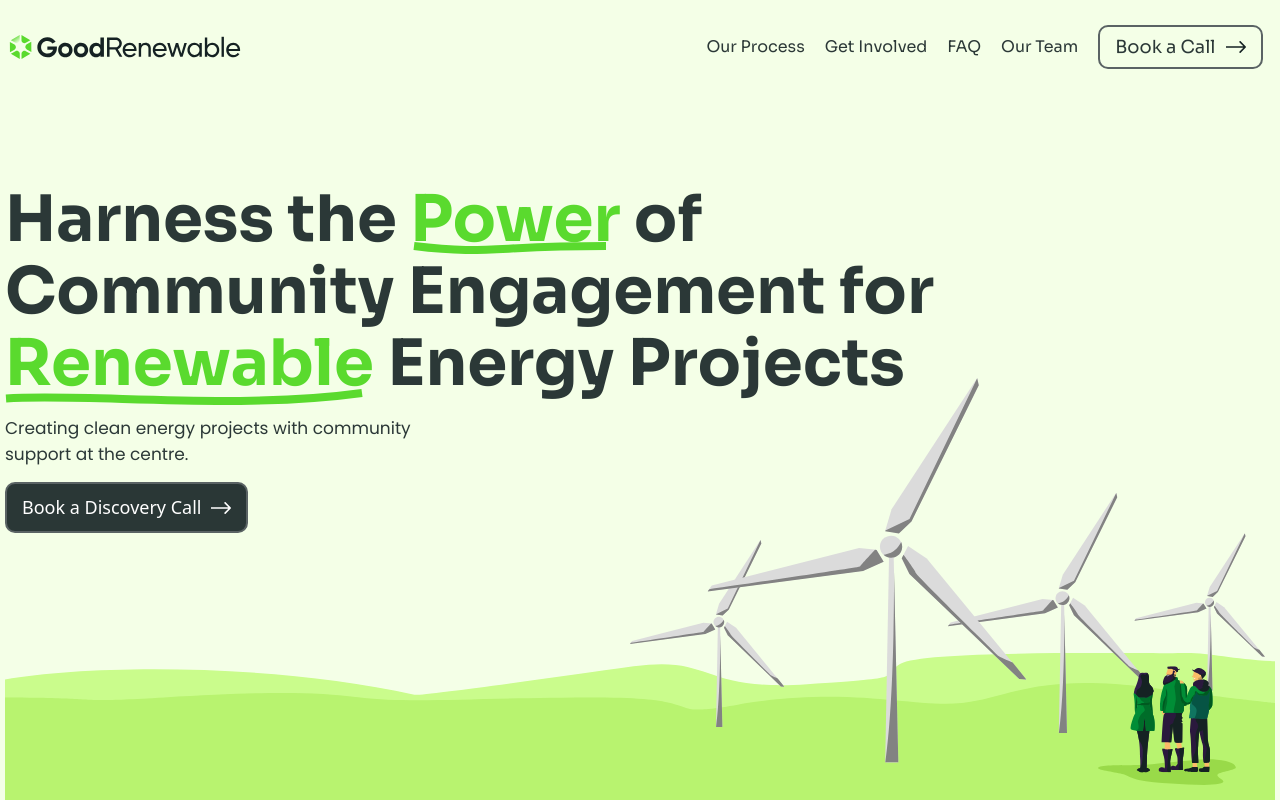
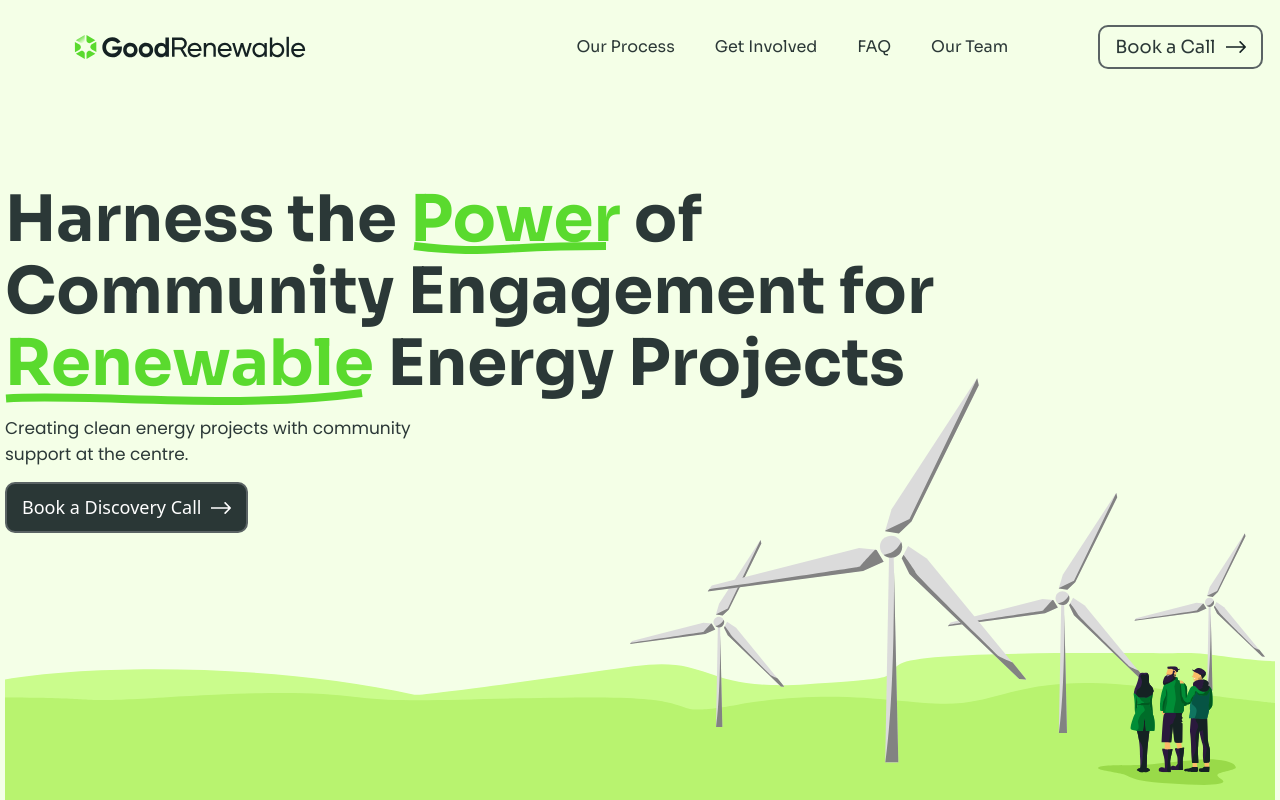
Before and after one commit to elghanbibadr/GoodRenewable, a React (Vite) app: page / in a window 1280 px wide. Shown: the top 800 px of the page. Built offline with nearby package versions, Linux system fonts and the light colour scheme.

Commit message:
add changes to nav section

```diff
--- a/src/componenet/Nav/Nav.jsx
+++ b/src/componenet/Nav/Nav.jsx
@@ -36,17 +36,17 @@ const Nav = () => {
 
   return (
     <header className={` ${isSticky ? 'fixed inset-0 z-[999999999] shadow-lg h-fit bg-white' : ''}`}>
-    <nav className=' flex py-4  items-center justify-between flex-wrap relative md:flex-nowrap md:pt-6'>
+    <nav className=' flex py-4  items-center justify-between flex-wrap relative md:flex-nowrap md:pt-6 '>
      <img className={`${!menuCollapse ? "block":"hidden"} md:hidden`} src={logo} alt='logo' />
-   <img className={`${menuCollapse ? "block":"hidden"} w-64 h-14 md:block lg:h-[4.2rem] lg:w-[32rem] lg:relative lg:right-16`}  src={GoodRenewable} alt="goodRenewable logo"/>
+   <img className={`${menuCollapse ? "block":"hidden"} w-64 h-14 md:block lg:h-[4.2rem] lg:w-[32rem] md:relative md:left-10`}  src={GoodRenewable} alt="goodRenewable logo"/>
     { !menuCollapse &&   <BookCallBtn text="Book a Call" className="py-2 book-call-btn  hover:bg-black hover:text-white  md:hidden" fill="#152223" /> }
   { !menuCollapse &&  <img onClick={hanldeMenuHamburgerClicked} className="md:hidden" src={menuBurger} alt="menu burger icon" />}
      { menuCollapse && <img onClick={hanldeCloseIconClicked} className='md:hidden px-3' src={closeIcon} alt="close icon" />}
         <ul className={ ` ${!menuCollapse ? "hidden h-0":" h-screen"} mx-auto md:flex  transition-opacity duration-1000 md:mx-1 md:visible md:h-fit  md:opacity-100 flex flex-col items-center mt-20 md:mt-0  w-full md:w-auto    text-black navbar__list font-bold md:font-[400]  text-[3.2rem] md:flex-row  md:text-[1.6rem]`}>
           {listLinks.map((link,index) =>{
-                return <li  key={index}><Link to={link} offset={-100} smooth={true} duration={500}><a href='#'>{link}</a></Link></li>
+                return <li className='lg:mx-[2rem]'  key={index}><Link to={link} offset={-100} smooth={true} duration={500}><a href='#' className=' lg:mr-[2rem]'>{link}</a></Link></li>
             })}
-        <li className='relative top-10 md:top-0 '><a href='#'><BookCallBtn className='book-call-btn  hover:bg-black hover:text-white' text="Book a Call" fill="#152223" /></a> </li>
+        <li className='relative top-10 md:top-0   '><a  href='#'><BookCallBtn className='book-call-btn  hover:bg-black hover:text-white lg:ml-20' text="Book a Call" fill="#152223" /></a> </li>
      </ul>
       </nav>
     </header>
```
